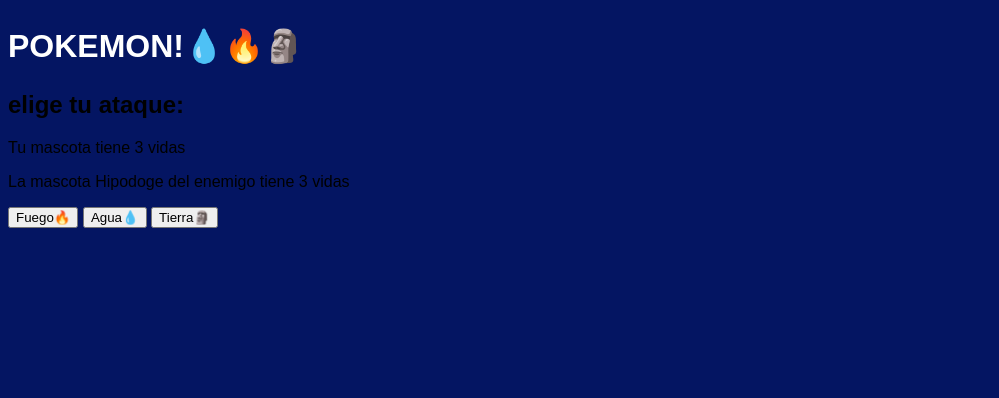
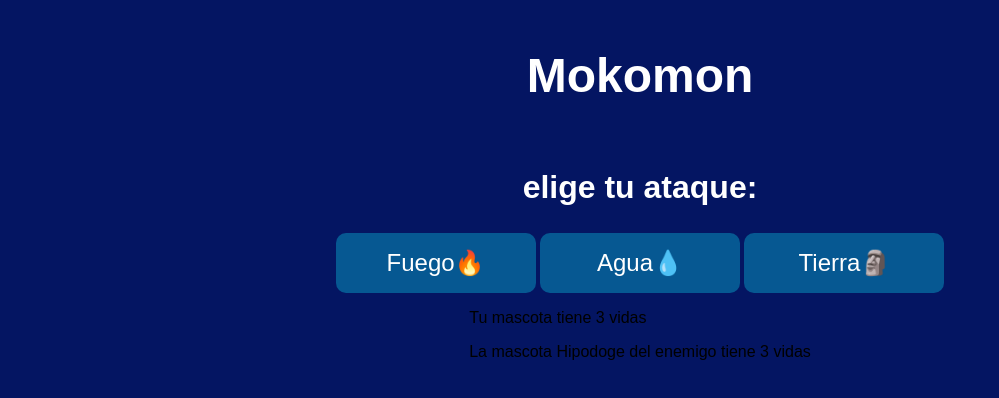
Before and after one commit to choquevolqueta/pokebolas, a plain HTML site: page index.html in a window 1280 px wide. Both pictures are taken after a click on the button "Seleccionar". Shown: the whole page, without its empty margins (0-999 px from the left). Drawn offline with Linux system fonts and the light colour scheme; a web font is replaced by a local one.

Commit message:
avance algo en lo de platzi jaja

```diff
--- a/index.html
+++ b/index.html
@@ -9,7 +9,7 @@
     <body>
 
         <section id="selec-masc">
-            <h1 id="titulo">Pokemon</h1>
+            <h1 id="titulo">Mokomon</h1>
             <h2 class="subtitulo">elige tu mascota:</h2>
 
             <div class="tarjetas">
@@ -36,25 +36,27 @@
             <button class="seleccionado" id="boton-mascota">Seleccionar</button>
         </section>
         <section id="selec-ataque">
-            <h1 id="titulo">POKEMON!💧🔥🗿</h1>
-            <h2>elige tu ataque:</h2>
+            <h1 id="titulo">Mokomon</h1>
+            <h2 class="subtitulo">elige tu ataque:</h2>
 
-            <p>Tu mascota <span id="mascota-jugador"></span> tiene <span id="vidas-jugador">3</span> vidas</p>
-            <p>La mascota <span id="mascota-enemigo"></span> del enemigo tiene <span id="vidas-enemigo">3</span> vidas</p>
-            <p>
-                <button id="boton-fuego">Fuego🔥</button>
-                <button id="boton-agua">Agua💧</button>
-                <button id="boton-tierra">Tierra🗿</button>
-            </p>
-        </section>
-        <section id="Mensajes">
+            <div>
+                <button id="boton-fuego" class="boton__ataque">Fuego🔥</button>
+                <button id="boton-agua" class="boton__ataque">Agua💧</button>
+                <button id="boton-tierra" class="boton__ataque">Tierra🗿</button>
+            </div>
+            <div>
+                <section id="Mensajes">
 
 
+                </section>
+                <section id="reiniciar">
+                    <button id="boton-reiniciar">reiniciar</button>
+                </section>
+            </div>
+            <div>
+                <p>Tu mascota <span id="mascota-jugador"></span> tiene <span id="vidas-jugador">3</span> vidas</p>
+                <p>La mascota <span id="mascota-enemigo"></span> del enemigo tiene <span id="vidas-enemigo">3</span> vidas</p>
+            </div>
         </section>
-        <section id="reiniciar">
-            <button id="boton-reiniciar">reiniciar</button>
-        </section>
-
-
     </body>
 </html>
--- a/js/poke.js
+++ b/js/poke.js
@@ -30,7 +30,7 @@ function seleccionarMascotaJugador(){
     sectionSeleccionarMascota.style.display = 'none'
 
     let sectionSeleccionarAtaque = document.getElementById('selec-ataque')
-    sectionSeleccionarAtaque.style.display = 'block'
+    sectionSeleccionarAtaque.style.display = 'flex'
 
 
     let inputHipodoge = document.getElementById('Hipodoge')
@@ -45,6 +45,7 @@ function seleccionarMascotaJugador(){
     } else if (inputRatigueya.checked) {
         spanMascotaJugador.innerHTML = 'Ratigueya'
     } else { alert('Selecciona un pokemon porfa')
+        reiniciarJuego()
     }
 
     seleccionarMascotaEnemigo()
--- a/styles.css
+++ b/styles.css
@@ -1,10 +1,11 @@
 @import url('https://fonts.googleapis.com/css2?family=Workbench&display=swap');
-
+@import url('https://fonts.googleapis.com/css2?family=New+Amsterdam&display=swap');
 
 body{
 
     font-family: "Workbench", sans-serif;
     background-color: #041562;
+    gap: 3%;
 }
 #selec-masc {
     display: flex;
@@ -17,12 +18,14 @@ body{
 #titulo {
 
     color: white;
-    font-size: 32px;
+    font-size: 3rem;
+    align-self: center;
 }
 
 .subtitulo {
     color: white;
-    font-size: 20px;
+    font-size: 2rem;
+    align-self: center;
 
 
 }
@@ -36,7 +39,7 @@ body{
 .tarjeta-de-mokepon {
     width: 200px;
     height: 200px;
-    background: #11486f;
+    background: #065892;
     padding: 10px;
     box-sizing: border-box;
     border-radius: 20px;
@@ -44,22 +47,50 @@ body{
     color: white;
     justify-content: center;
     align-items: center;
+    flex-direction: column;
 }
 
 .tarjeta-de-mokepon img {
     width: 80px;
 }
 .seleccionado {
-    width: 100px;
-    height: 80px;
-    background: blanchedalmond;
+    width: 200px;
+    height: 60px;
+    background: #065892;
     padding: 10px;
     box-sizing: border-box;
     margin: 10px;
-    border: 1px solid maroon;
+    border: 1px solid white;
+    border-radius: 30px;
+    align-self: center;
+    color: white;
+    margin: 30px;
+    font-family: "New Amsterdam", sans-serif;
+    font-weight: 400;
+    font-style: normal;
+    font-size: 2rem;
 }
 
 input {
     display: none;
 
 }
+
+#selec-ataque {
+    display: flex;
+    flex-direction: column;
+    align-items: center;
+}
+
+.boton__ataque {
+    width: 200px;
+    height: 60px;
+    background-color: #065892;
+    color: white;
+    font-family: "New Amsterdam", sans-serif;
+    font-weight: 400;
+    font-style: normal;
+    font-size: 1.5rem;
+    border-radius: 10px;
+    border: none
+}
```
